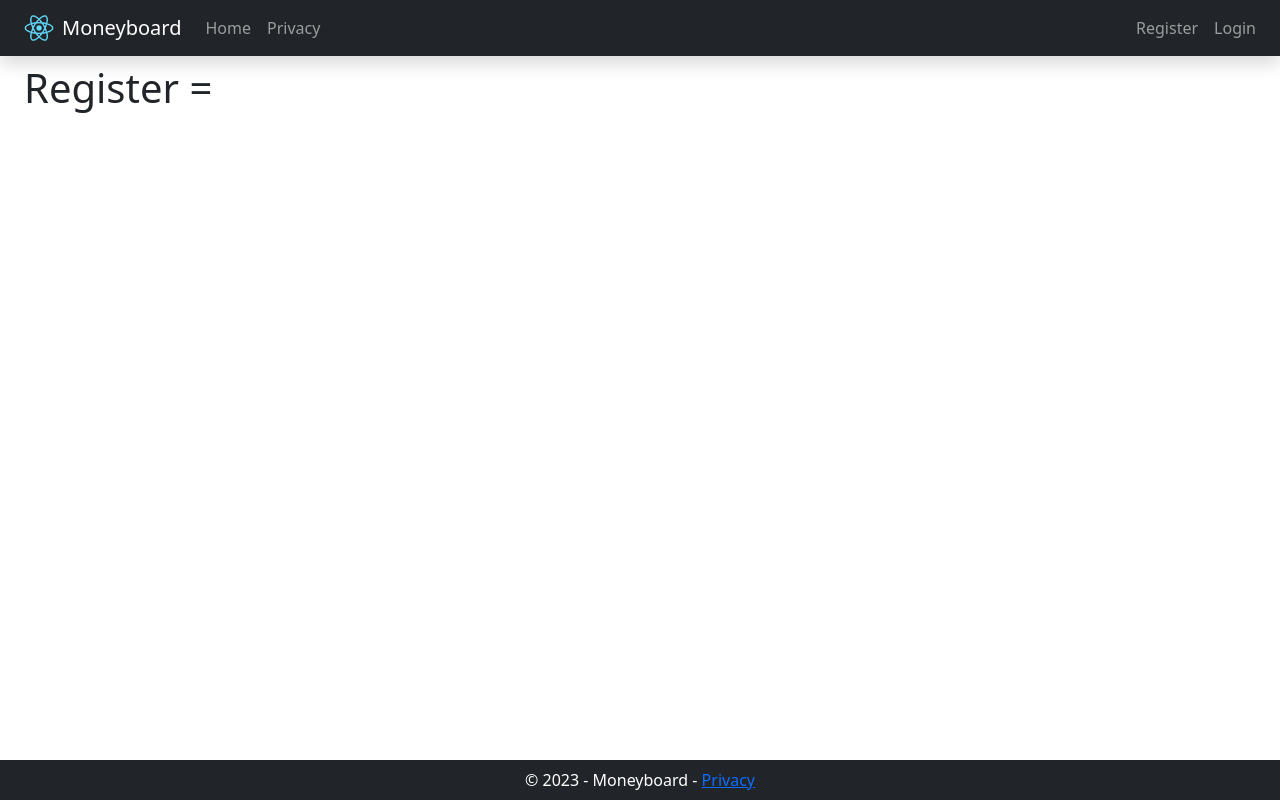
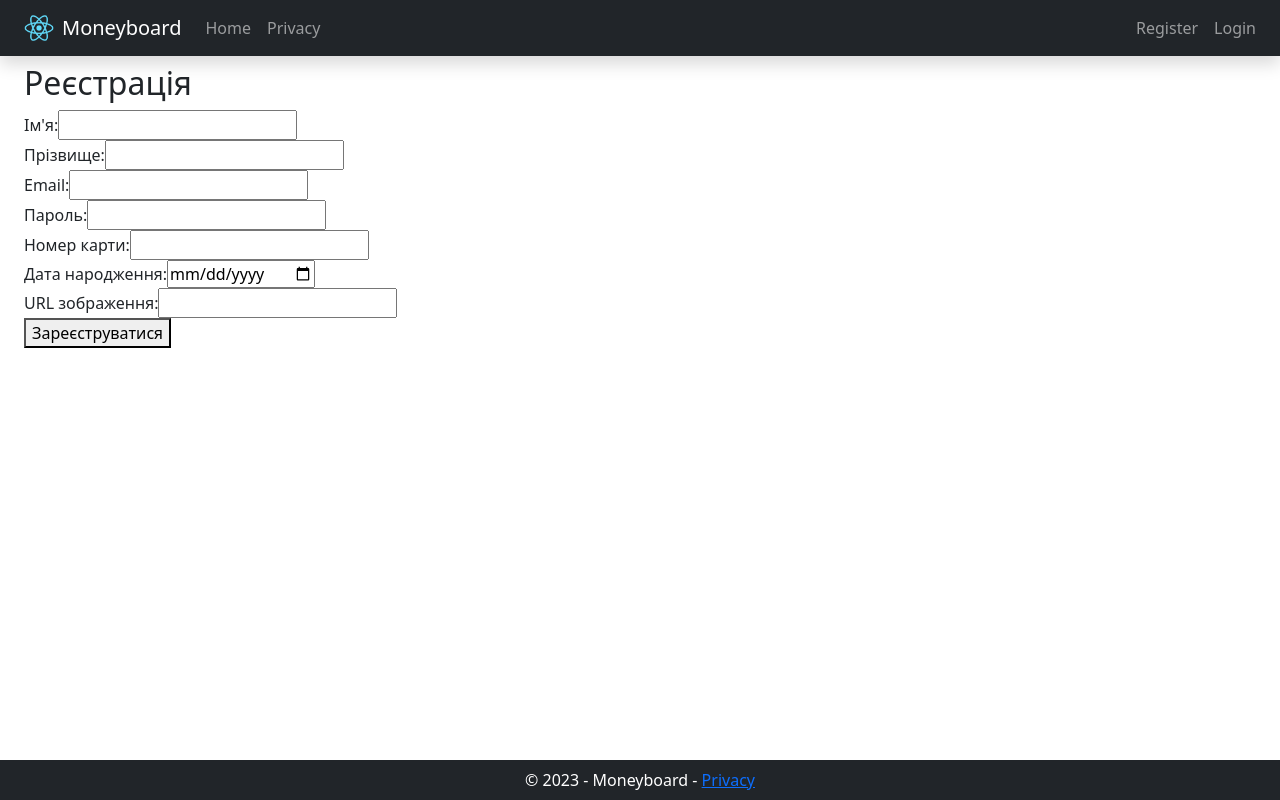
Before and after one commit to MykolaVozniak/Moneyboard-Client-Side, a React (Create React App) app in the folder moneyboard-client/: page /register in a window 1280 px wide. Built offline with nearby package versions, Linux system fonts and the light colour scheme.

Commit message:
register page added

```diff
--- a/moneyboard-client/package.json
+++ b/moneyboard-client/package.json
@@ -6,6 +6,7 @@
     "@testing-library/jest-dom": "^5.17.0",
     "@testing-library/react": "^13.4.0",
     "@testing-library/user-event": "^13.5.0",
+    "axios": "^1.5.1",
     "bootstrap": "^5.3.2",
     "react": "^18.2.0",
     "react-bootstrap": "^2.9.0",
--- a/moneyboard-client/src/App.js
+++ b/moneyboard-client/src/App.js
@@ -6,6 +6,8 @@ import Privacy from './pages/Privacy';
 import Register from './pages/Register';
 import Login from './pages/Login';
 import NotFound from './pages/NotFound';
+
+import axios from 'axios';
 
 function App() {
   return (
--- /dev/null
+++ b/moneyboard-client/src/config.js
@@ -0,0 +1,3 @@
+const API_URL = 'https://localhost:44339/';
+
+export default API_URL;
--- a/moneyboard-client/src/pages/Login.js
+++ b/moneyboard-client/src/pages/Login.js
@@ -1,29 +1,37 @@
-import React, { Component } from 'react';
+import React, { useState } from 'react';
+import axios from 'axios';
 
-class Login extends Component {
-    render() {
-        return (
-            <div>
-                <h1>Login =</h1>
-                <h1>Login =</h1>
-                <h1>Login =</h1>
-                <h1>Login =</h1>
-                <h1>Login =</h1>
-                <h1>Login =</h1>
-                <h1>Login =</h1>
-                <h1>Login =</h1>
-                <h1>Login =</h1>
-                <h1>Login =</h1>
-                <h1>Login =</h1>
-                <h1>Login =</h1>
-                <h1>Login =</h1>
-                <h1>Login =</h1>
-                <h1>Login =</h1>
-                <h1>Login =</h1>
-                <h1>Login =</h1>
-            </div>
-        );
+const Login = () => {
+  const [formData, setFormData] = useState({
+    email: '',
+    password: '',
+  });
+
+  const handleChange = (e) => {
+    setFormData({ ...formData, [e.target.name]: e.target.value });
+  };
+
+  const handleSubmit = async (e) => {
+    e.preventDefault();
+    try {
+      const response = await axios.post('https://localhost:7247/api/Authentication/login', formData, {
+        headers: {
+          'Content-Type': 'application/json',
+        },
+      });
+      console.log('Login successful!', response.data);
+    } catch (error) {
+      console.error('Error logging in:', error);
     }
-}
+  };
+
+  return (
+    <form onSubmit={handleSubmit}>
+      <input type="email" name="email" placeholder="Email" onChange={handleChange} required />
+      <input type="password" name="password" placeholder="Password" onChange={handleChange} required />
+      <button type="submit">Login</button>
+    </form>
+  );
+};
 
 export default Login;
--- a/moneyboard-client/src/pages/Register.js
+++ b/moneyboard-client/src/pages/Register.js
@@ -1,13 +1,126 @@
 import React, { Component } from 'react';
+import API_URL from '../config';
 
 class Register extends Component {
-    render() {
-        return (
-            <div>
-                <h1>Register =</h1>
-            </div>
-        );
+  state = {
+    firstname: '',
+    lastname: '',
+    email: '',
+    password: '',
+    cardNumber: '',
+    birthDay: '',
+    imageUrl: ''
+  };
+
+  handleChange = (e) => {
+    this.setState({ [e.target.name]: e.target.value });
+  };
+
+  handleSubmit = async (e) => {
+    e.preventDefault();
+
+    const url = 'https://localhost:44339/api/Authentication/registration';
+
+    try {
+      const response = await fetch(url, {
+        method: 'POST',
+        headers: {
+          'Content-Type': 'application/json'
+        },
+        body: JSON.stringify(this.state)
+      });
+
+      if (response.ok) {
+        alert('Реєстрація успішна!');
+        // Додайте тут код для перенаправлення користувача на іншу сторінку, наприклад, після успішної реєстрації
+      } else {
+        alert('Помилка реєстрації. Будь ласка, спробуйте ще раз.');
+      }
+    } catch (error) {
+      console.error('Помилка:', error);
     }
+  };
+
+  render() {
+    return (
+      <div>
+        <h2>Реєстрація</h2>
+        <form onSubmit={this.handleSubmit}>
+          <div>
+            <label>Ім'я:</label>
+            <input
+              type="text"
+              name="firstname"
+              value={this.state.firstname}
+              onChange={this.handleChange}
+              required
+            />
+          </div>
+          <div>
+            <label>Прізвище:</label>
+            <input
+              type="text"
+              name="lastname"
+              value={this.state.lastname}
+              onChange={this.handleChange}
+              required
+            />
+          </div>
+          <div>
+            <label>Email:</label>
+            <input
+              type="email"
+              name="email"
+              value={this.state.email}
+              onChange={this.handleChange}
+              required
+            />
+          </div>
+          <div>
+            <label>Пароль:</label>
+            <input
+              type="password"
+              name="password"
+              value={this.state.password}
+              onChange={this.handleChange}
+              required
+            />
+          </div>
+          <div>
+            <label>Номер карти:</label>
+            <input
+              type="text"
+              name="cardNumber"
+              value={this.state.cardNumber}
+              onChange={this.handleChange}
+              required
+            />
+          </div>
+          <div>
+            <label>Дата народження:</label>
+            <input
+              type="date"
+              name="birthDay"
+              value={this.state.birthDay}
+              onChange={this.handleChange}
+              required
+            />
+          </div>
+          <div>
+            <label>URL зображення:</label>
+            <input
+              type="text"
+              name="imageUrl"
+              value={this.state.imageUrl}
+              onChange={this.handleChange}
+              required
+            />
+          </div>
+          <button type="submit">Зареєструватися</button>
+        </form>
+      </div>
+    );
+  }
 }
 
 export default Register;
```
Also changed, not shown: moneyboard-client/src/-trash/Register.old.js (added, +83 -0 lines), moneyboard-client/public/manifest.json, 1 other file (tests, documents, lock files or other folders).
